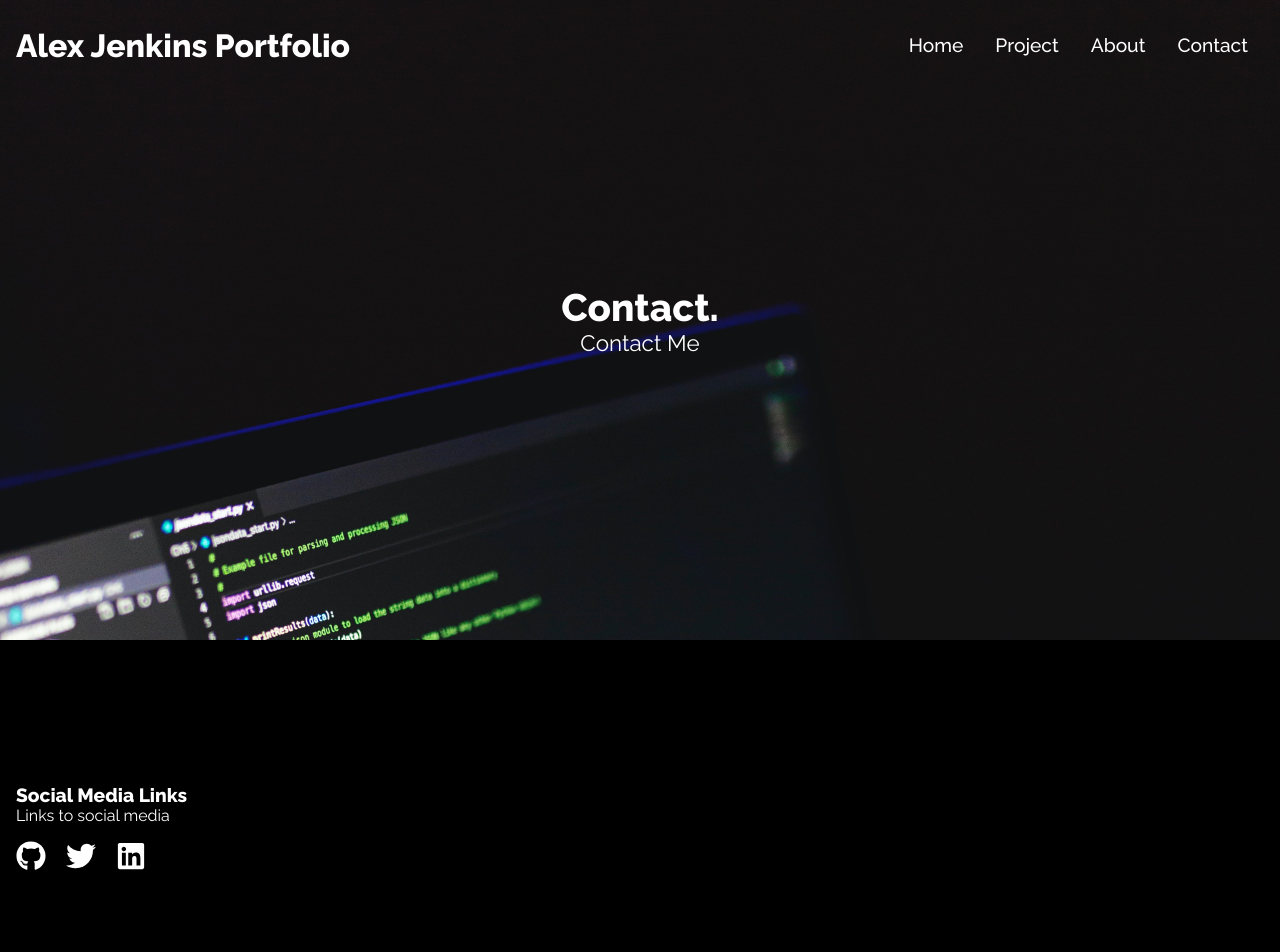
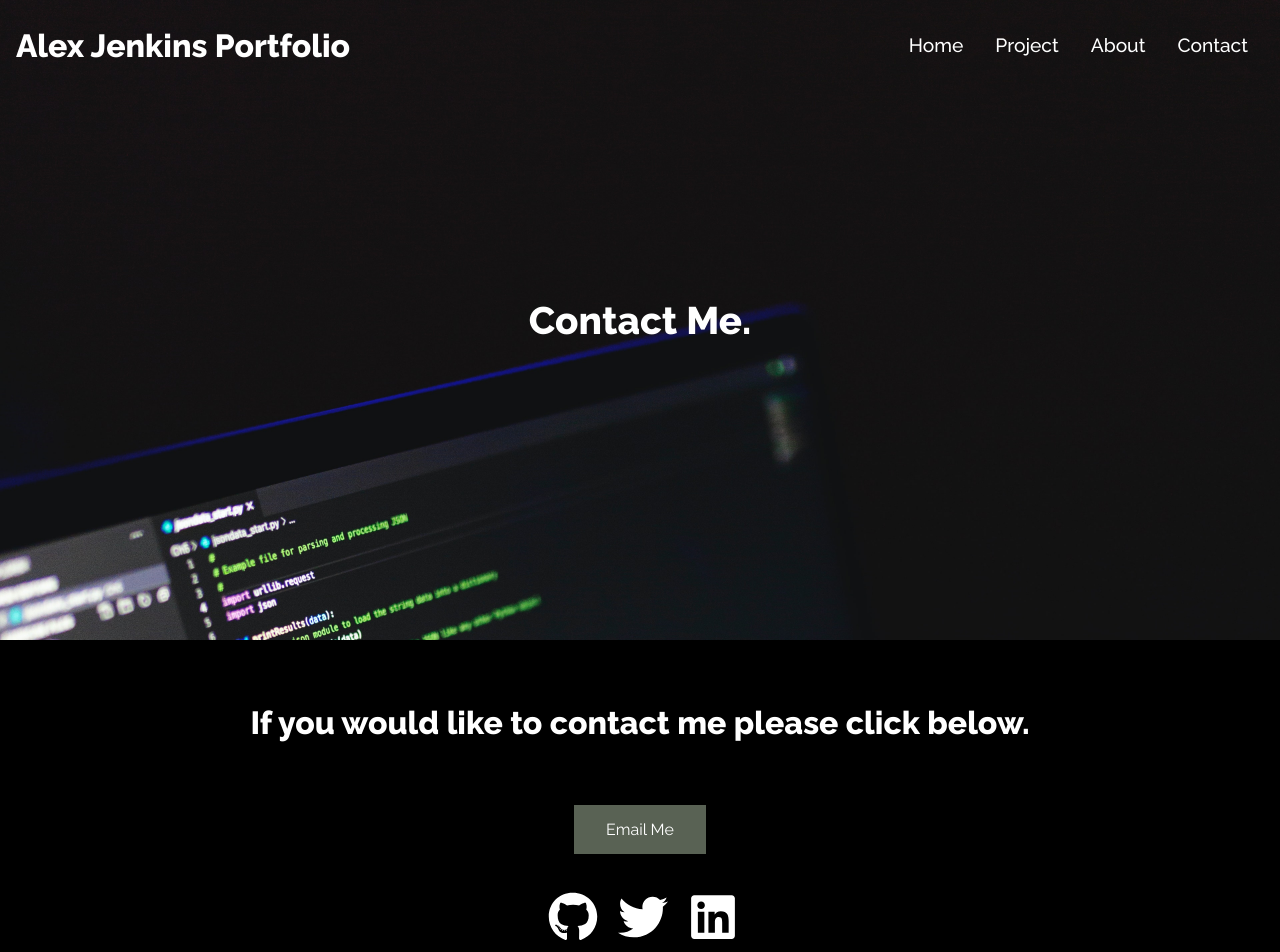
Before and after one commit to ajenkinsynwa/React-Portfolio, a React (Create React App) app: page /contact in a window 1280 px wide. Shown: the top 952 px of the page. Built offline with nearby package versions, Linux system fonts and the light colour scheme.

Commit message:
updated contact page

```diff
--- /dev/null
+++ b/src/components/Form.js
@@ -0,0 +1,39 @@
+import "./FormStyles.css"
+
+import React from 'react'
+
+import {FaGithub,  FaLinkedin, FaTwitter } from "react-icons/fa";
+
+function Form() {
+  return (
+    <div>
+      <h1 className="text-Con">If you would like to contact me please click below.
+      </h1>
+
+
+        <div class="btn3">
+        <a class="button" href="mailto:alexjenkinsynwa@gmail.com">Email Me</a>
+        </div>
+
+      <div className="contact-icons">
+      <a href="https://github.com/ajenkinsynwa">
+          <FaGithub size={50} style={{ color:
+          "#fff", marginRight: "1rem"}}/> </a>
+
+          <a href="https://twitter.com/alexjenkinsnas1/">
+          <FaTwitter size={50} style={{ color:
+          "#fff", marginRight: "1rem"}} /> </a>
+
+          <a href="https://www.linkedin.com/in/alexjenkins85/">
+          <FaLinkedin size={50} style={{ color:
+          "#fff", marginRight: "1rem"}} /> </a>
+
+
+      </div>
+
+
+    </div>
+  )
+}
+
+export default Form;
--- /dev/null
+++ b/src/components/FormStyles.css
@@ -0,0 +1,27 @@
+.button {
+
+  background-color:rgb(89, 98, 84);
+  border: none;
+  color: white;
+  padding: 15px 32px;
+  text-align: center;
+  text-decoration: none;
+  display: inline-block;
+  font-size: 16px;
+
+}
+
+.btn3 {
+  text-align: center;
+}
+
+.text-Con {
+  text-align: center;
+  margin: 5%;
+}
+
+.contact-icons {
+  text-align: center;
+  margin: 3%;
+  margin-right: 1rem;
+}
--- a/src/routes/Contact.js
+++ b/src/routes/Contact.js
@@ -2,13 +2,15 @@ import React from 'react'
 import Navbar from "../components/Navbar";
 import Footer from "../components/Footer";
 import HeroImg2 from "../components/heroImg2";
+import Form from "../components/Form";
+
 
 const Contact = () => {
   return (
    <div>
     <Navbar />
-    <HeroImg2 heading="Contact." text="Contact Me"/>
-
+    <HeroImg2 heading="Contact Me." text=""/>
+    <Form />
     <Footer />
    </div>
   )
--- a/src/routes/Project.js
+++ b/src/routes/Project.js
@@ -3,6 +3,7 @@ import Navbar from "../components/Navbar";
 import Footer from "../components/Footer";
 import HeroImg2 from '../components/heroImg2';
 import ProjectsCard from '../components/ProjectsCard';
+
 
 const Project = () => {
   return (
@@ -11,6 +12,7 @@ const Project = () => {
       <HeroImg2 heading="PROJECTS." text="My
       Recents Projects" />
       <ProjectsCard />
+
       <Footer />
 
     </div>
```
Also changed, not shown: src/components/Contact.js (deleted).
